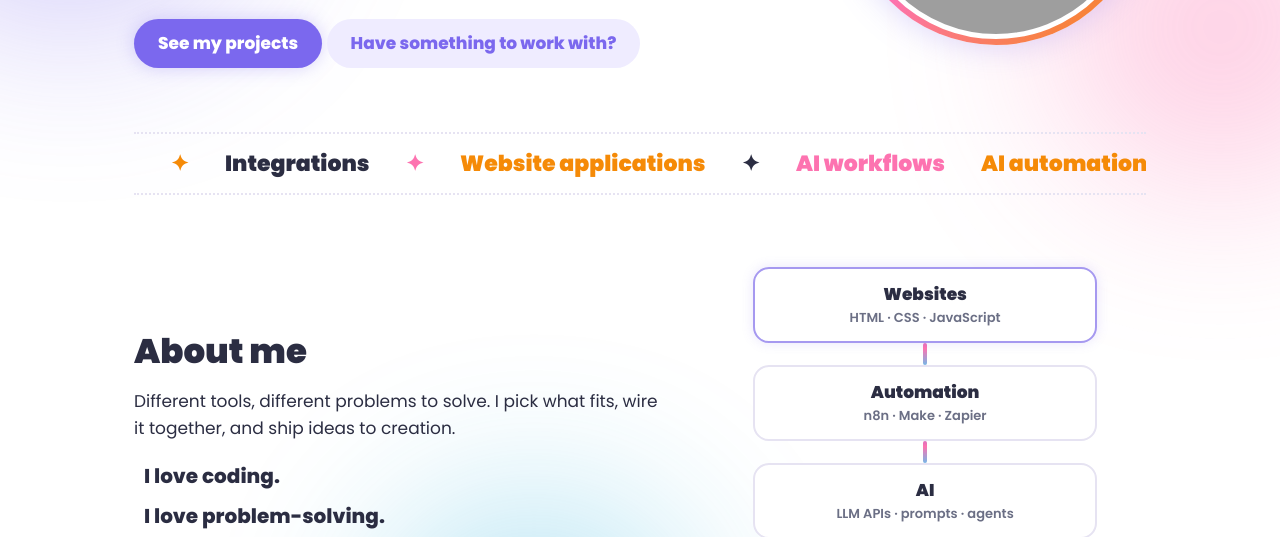
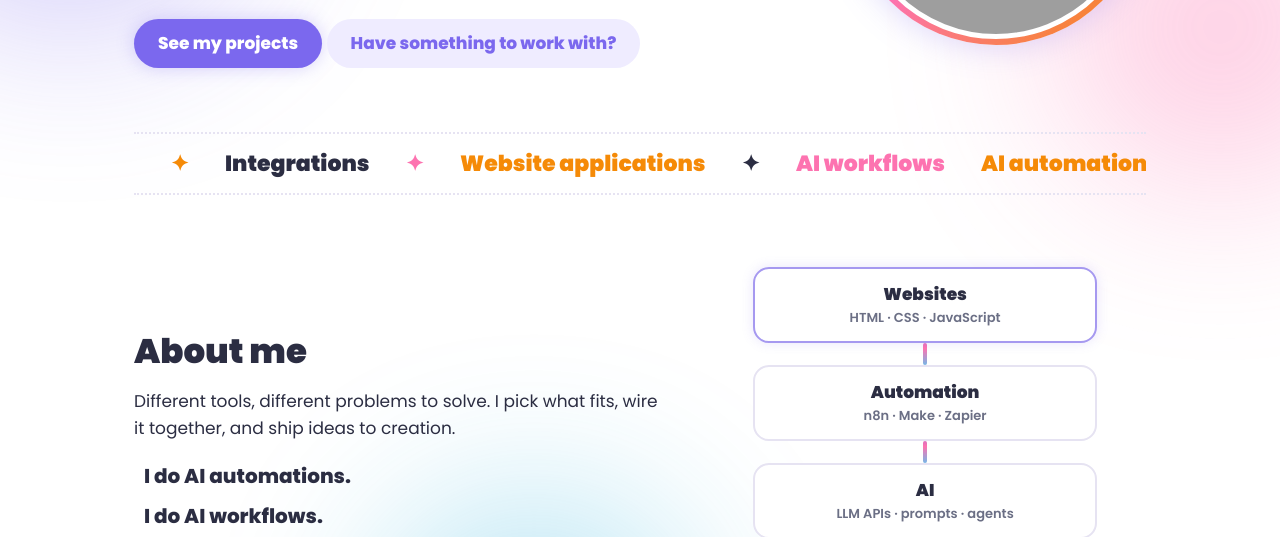
Before and after one commit to pin-ai-coder/bea-serentas-portfolio, a plain HTML site: page index.html in a window 1280 px wide. Shown: the part 393-930 px from the top of the page. Drawn offline with Linux system fonts and the light colour scheme; grey boxes are pictures that could not be loaded.

Commit message:
I do updates

```diff
--- a/index.html
+++ b/index.html
@@ -190,7 +190,7 @@ dialog .btn,dialog .btn:hover,dialog .btn:focus-visible{box-shadow:none}
   <div>
     <h2>About me</h2>
     <p>Different tools, different problems to solve. I pick what fits, wire it together, and ship ideas to creation.</p>
-    <ul class="love"><li>I love coding.</li><li>I love problem-solving.</li><li>I love systems.</li></ul>
+    <ul class="love"><li>I do AI automations.</li><li>I do AI workflows.</li><li>I do AI agents.</li></ul>
   </div>
   <div id="skills" class="stack" aria-label="How my skills connect">
     <div class="node">Websites<small>HTML · CSS · JavaScript</small></div>
```
